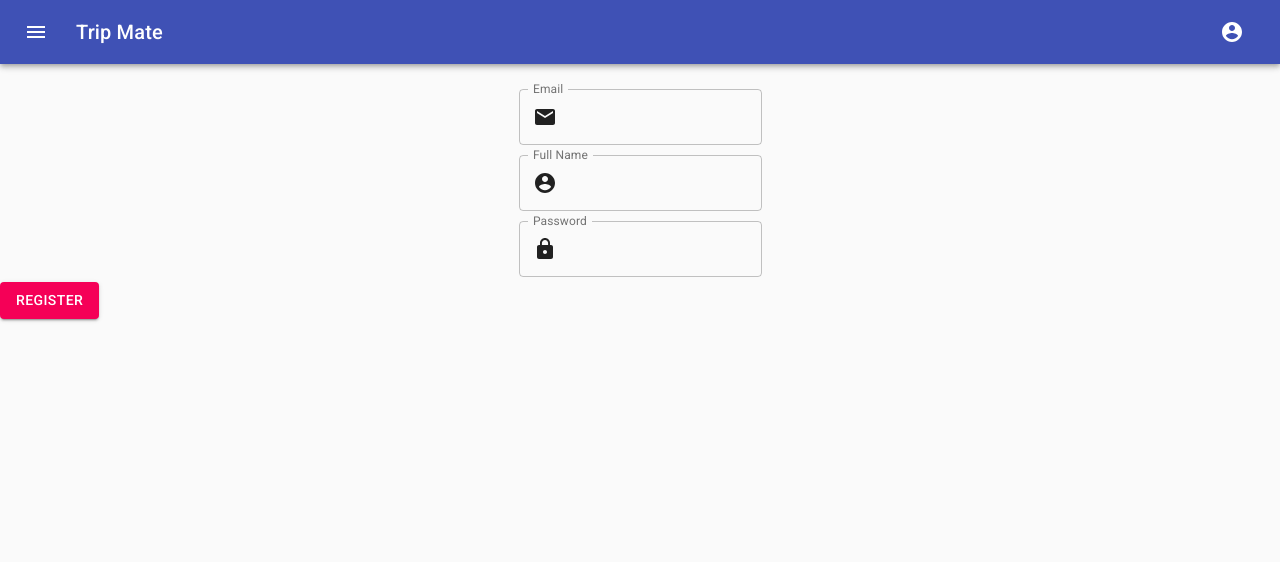
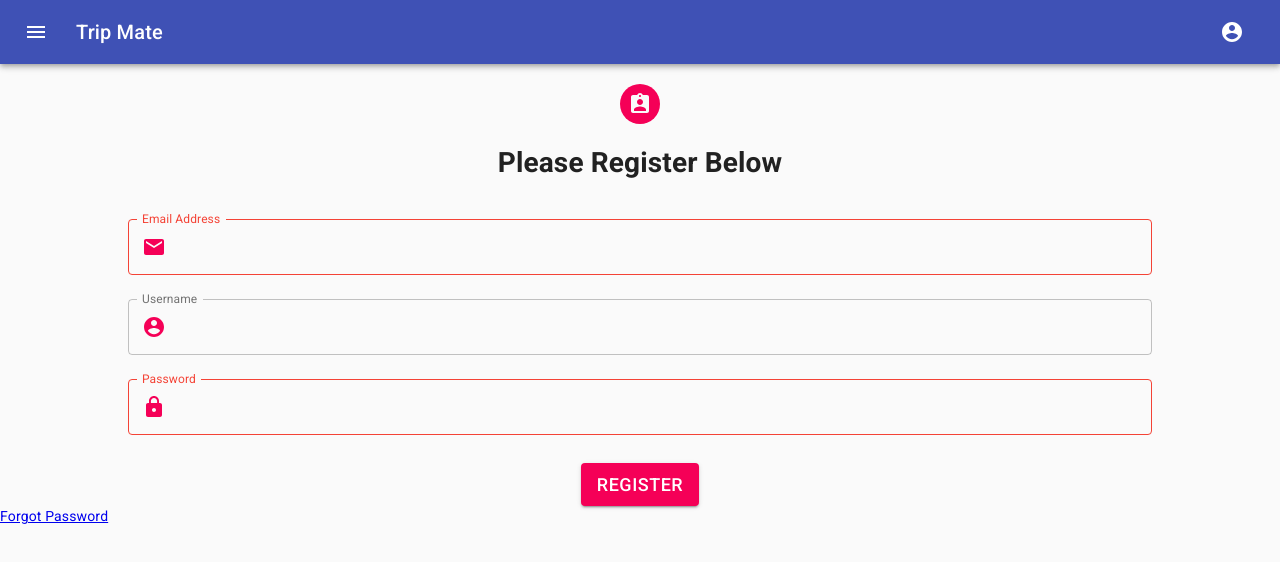
Before and after one commit to Trip-Mate/Front-end, a React (Create React App) app: page /register in a window 1280 px wide. Shown: the top 562 px of the page. Built offline with nearby package versions, Linux system fonts and the light colour scheme.

Commit message:
Register

```diff
--- a/package.json
+++ b/package.json
@@ -14,6 +14,7 @@
     "node-sass": "^4.14.1",
     "react": "^16.13.1",
     "react-dom": "^16.13.1",
+    "react-hook-form": "^6.9.0",
     "react-moment": "^1.0.0",
     "react-router-dom": "^5.2.0",
     "react-scripts": "3.4.3"
--- a/src/Pages/Website/User/Login/Login.js
+++ b/src/Pages/Website/User/Login/Login.js
@@ -1,11 +1,167 @@
-import React from 'react'
+import React from 'react';
 
-function Login() {
-  return (
-    <div>
-      Login
-    </div>
-  )
+// Router
+import { RegisterRoute, ForgotRoute } from '../../../../Routing';
+
+/* React Hook Form */
+import { useForm } from 'react-hook-form';
+
+/* React Hook Form DevTools to help debug forms with validation. */
+import { DevTool } from '@hookform/devtools';
+
+/* Material UI core*/
+import {
+	Avatar,
+	Button,
+	CssBaseline,
+	TextField,
+	FormControlLabel,
+	Checkbox,
+	Link,
+	Grid,
+	Typography,
+	makeStyles,
+	Container,
+} from '@material-ui/core';
+
+/* Material UI icons */
+import LockOutlinedIcon from '@material-ui/icons/LockOutlined';
+
+/* Styles */
+const useStyles = makeStyles((theme) => ({
+	paper: {
+		marginTop: theme.spacing(8),
+		display: 'flex',
+		flexDirection: 'column',
+		alignItems: 'center',
+	},
+	avatar: {
+		margin: theme.spacing(1),
+		backgroundColor: theme.palette.secondary.main,
+	},
+	form: {
+		width: '100%', // Fix IE 11 issue.
+		marginTop: theme.spacing(1),
+	},
+	submit: {
+		margin: theme.spacing(3, 0, 2),
+	},
+}));
+
+function LogIn() {
+	const { register, errors, handleSubmit, control } = useForm({
+		mode: 'onChange',
+		reValidateMode: 'onChange',
+		defaultValues: {
+			email: '',
+			password: '',
+		},
+	});
+
+	const classes = useStyles();
+
+	const onSubmit = (values) => console.log(values);
+
+	return (
+		<Container component='main' maxWidth='xs'>
+			<DevTool control={control} />
+
+			<CssBaseline />
+
+			<div className={classes.paper}>
+				{/* Icon */}
+				<Avatar className={classes.avatar}>
+					<LockOutlinedIcon />
+				</Avatar>
+
+				{/* Title */}
+				<Typography component='h1' variant='h5'>
+					Sign in
+				</Typography>
+
+				<form
+					className={classes.form}
+					noValidate
+					onSubmit={handleSubmit(onSubmit)}
+				>
+					{/* Email */}
+					<TextField
+						variant='outlined'
+						margin='normal'
+						inputRef={register({
+							required: 'Required',
+							pattern: {
+								value: /^[A-Z0-9._%+-]+@[A-Z0-9.-]+\.[A-Z]{2,}$/i,
+								message: 'Invalid email address',
+							},
+						})}
+						fullWidth
+						id='email'
+						label='Email Address'
+						type='email'
+						name='email'
+						error={!!errors.email}
+					/>
+					{errors.email && errors.email.message}
+
+					{/* Password */}
+					<TextField
+						variant='outlined'
+						margin='normal'
+						inputRef={register({
+							required: 'Required',
+							pattern: {
+								value: /^(?=.*[A-Za-z])(?=.*\d)[A-Za-z\d]{8,}$/,
+								message: 'Please include at least 1 character and 1 number',
+							},
+						})}
+						fullWidth
+						name='password'
+						label='Password'
+						type='password'
+						id='password'
+						error={!!errors.password}
+					/>
+					{errors.password && errors.password.message}
+
+					{/* Remember me */}
+
+					{/* <FormControlLabel
+            control={
+              <Controller as={Checkbox} control={control} name="remember" color="primary" defaultValue={false}/>}
+            label="Remember me"
+          /> */}
+
+					<Button
+						type='submit'
+						fullWidth
+						variant='contained'
+						color='primary'
+						className={classes.submit}
+						disabled={!!errors.email || !!errors.password}
+					>
+						Sign In
+					</Button>
+
+					<Grid container>
+						{/* Password Recovery */}
+						<Grid item xs>
+							<Link href={ForgotRoute} variant='body2'>
+								Forgot password?
+							</Link>
+						</Grid>
+
+						{/* Redirect to Register */}
+						<Grid item>
+							<Link href={RegisterRoute} variant='body2'>
+								{"Don't have an account? Sign Up"}
+							</Link>
+						</Grid>
+					</Grid>
+				</form>
+			</div>
+		</Container>
+	);
 }
 
-export default Login
+export default LogIn;
--- a/src/Pages/Website/User/Register/Register.js
+++ b/src/Pages/Website/User/Register/Register.js
@@ -1,35 +1,39 @@
-import React, { useState, Fragment, useRef, useEffect } from 'react';
+import React, { useState, Fragment } from 'react';
+
 
 // Material-UI
 import { makeStyles } from '@material-ui/core/styles';
 import {
 	Button,
 	FormControl,
+	Typography,
 	TextField,
+    Avatar,
 } from '@material-ui/core';
+
+// Icons
 import LockIcon from '@material-ui/icons/Lock';
 import InputAdornment from '@material-ui/core/InputAdornment';
 import EmailIcon from '@material-ui/icons/Email';
 import AccountCircleIcon from '@material-ui/icons/AccountCircle';
+import AssignmentIndIcon from '@material-ui/icons/AssignmentInd';
 
 // React Router + utils
 import { ForgotRoute } from '../../../../Routing'
 import { Link } from 'react-router-dom';
 import { blue } from '@material-ui/core/colors';
-// import { LoginRoute} from '../../../../Routing'
+// import { LoginRoute } from '../../../../Routing'
 
-const register = {
-	name: '',
-	email: '',
-	password: ''
-};
+// Styles
 const useStyles = makeStyles((theme) => ({
 	form: {
 		marginTop: '20px',
-		width: '100%',
+		width: '80%',
+		display: 'grid',
 		direction: 'column',
 		justify: 'center',
 		alignItems: 'center',
+		margin: 'auto',
 	},
 	label: {
 		padding: theme.spacing(2),
@@ -38,100 +42,119 @@ const useStyles = makeStyles((theme) => ({
 		maxWidth: '60%',
 		background: 'transparent',
 	},
-	margin: {
-		margin: '5px'
+	h1: {
+		justify: 'center',
+		alignItems: 'center',
+		textAlign: 'center',
 	},
-
+	Avater: {
+		margin: theme.spacing(1),
+		 backgroundColor: theme.palette.secondary.main,
+		 justify: 'center',
+		alignItems: 'center',
+		margin: ' 20px auto auto auto',
+		fontSize: 'large',
+	},
 }));
 
-const Register = (props) => {
+const RegisterForm = ( ) => {
 
-	const [newUser, setNewUser] = useState();
-	const [email, setEmail] = useState(newUser);
-	const firstRender = useRef(true);
-	const [disable, setDisabled] = useState(true);
-	const [nameError, setNameError] = useState(null);
+	const [newUser, SetNewUser] = useState({
+		email: '',
+		username: '',
+		password: ''
+
+	})
+
+	const user = {
+		email: newUser.email,
+		username: newUser.username,
+		password: newUser.password
+	}
+	const submitValue = async () => {
+		fetch('http://localhost:5000/user/register', {
+		method: 'post',
+		headers: {'Content-Type' : 'application/json' },
+		body: JSON.stringify({user})
+			})
+			.catch(err => console.log(user))
+
+		};
+
 	const classes = useStyles();
 
-	// const SubmitForm = () => {
-	// 	setNewUser(newUser);
-	// }
+	return (
+	<Fragment  >
 
-  const handleInputChange = e => {
-		const {email, value } = e.target
-}
+		<Avatar className={classes.Avater}>
+								<AssignmentIndIcon  />
+						</Avatar>
 
-	useEffect(() => {
-		if (firstRender.current) {
-			firstRender.current = false
-			return
-		}setNewUser({
-			...newUser,
-			 [email]: value,
-	})
-		console.log(newUser)
-	})
+			<h1 className={classes.h1}>Please Register Below</h1>
+				 {/* form  */}
+				<form className={classes.form} >
+				{/* Email */}
+						<TextField
+							error
+							variant='outlined'
+							margin='normal'
+							label='Email Address'
+							value={newUser.email}
+							onChange={(e) => SetNewUser(e.target.value)}
 
-	  const handleSave = () => {
-		console.log(newUser)
-	  }
-
-	const RegisterForm = ( ) => (
-		<Fragment  >
-			<FormControl
-
-			className={classes.form}
-			autoComplete="off">
-				<TextField
-					    className={classes.margin}
-						variant='outlined'
-						label='Email'
-						onChange  = { e => setEmail(setNewUser) }
 							InputProps={{
 							startAdornment: (
 								<InputAdornment position="start">
-								<EmailIcon />
+								<EmailIcon color='secondary'/>
 								</InputAdornment>
 								),
-        					}} />
+        					}}/>
+				{/*username  */}
 				<TextField
-						className={classes.margin}
+							margin='normal'
 							variant='outlined'
-						label='Full Name'
-						name='name'
+							label='Username'
+							name='username'
+							value={newUser.username}
+							onChange={(e) => SetNewUser(e.target.value)}
 							InputProps={{
 							startAdornment: (
 								<InputAdornment position="start">
-								<AccountCircleIcon />
+								<AccountCircleIcon color='secondary' />
 								</InputAdornment>
 								),
         					}}/>
+				{/* Password */}
 				<TextField
-						className={classes.margin}
+							error
+							margin='normal'
 							variant='outlined'
 							label='Password'
+							name="password"
+							value={newUser.password}
+							onChange={(e) => SetNewUser(e.target.value)}
+
 							InputProps={{
 							startAdornment: (
 								<InputAdornment position="start">
-							<LockIcon />
+								<LockIcon color='secondary' />
 								</InputAdornment>
           						),
-    			    }}
-					/>
-			</FormControl>
-			{ nameError && <p>{nameError}</p> }
+    			   		 }}/>
 					<Button
-					 type="submit"
+						// component={Link} to={}
+						onClick={submitValue}
 
-					variant="contained"
+						variant='contained'
 						color='secondary'
-					onClick={handleSave }
-				>
-						Register
-     		 		</Button>
-			{/* <div>
-			{/* This is for the Login */}
-				{/* <Typography
+						className={classes.Avater}
+					>	Register</Button>
+		</form>
+
+
+		<div>
+
+			 <Typography
 				variant='body2'
 				color='initial'
 				component={Link}
@@ -139,11 +162,14 @@ const Register = (props) => {
 			>
 				Forgot Password
 			</Typography>
-				</div> */}
+			</div>
 
 
 	</Fragment>
 );
+		}
+
+const Register = (props) => {
 
 		return (
 			<div>
```
Also changed, not shown: src/Pages/Website/User/Register/Input.js (deleted, +0 -17 lines), 1 other file (tests, documents, lock files or other folders). Lines whose indentation alone changed are shown as unchanged.
